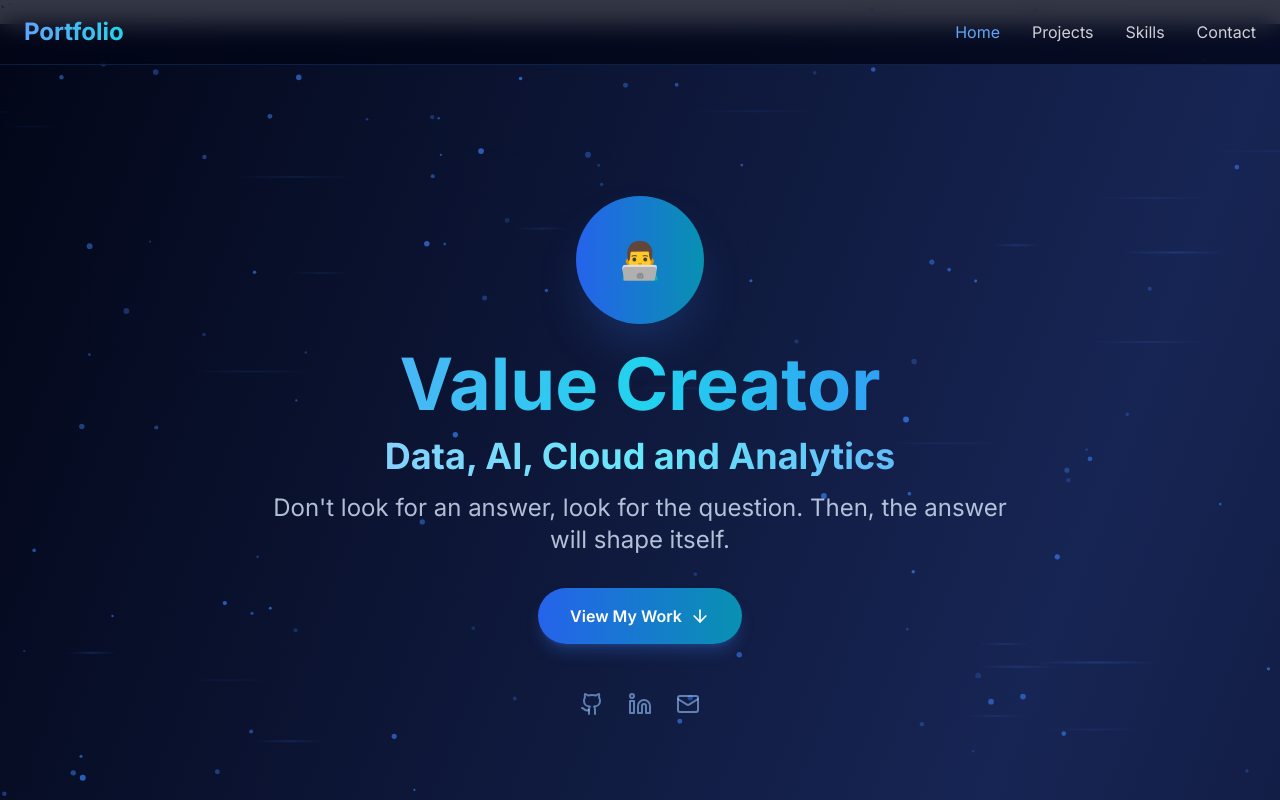
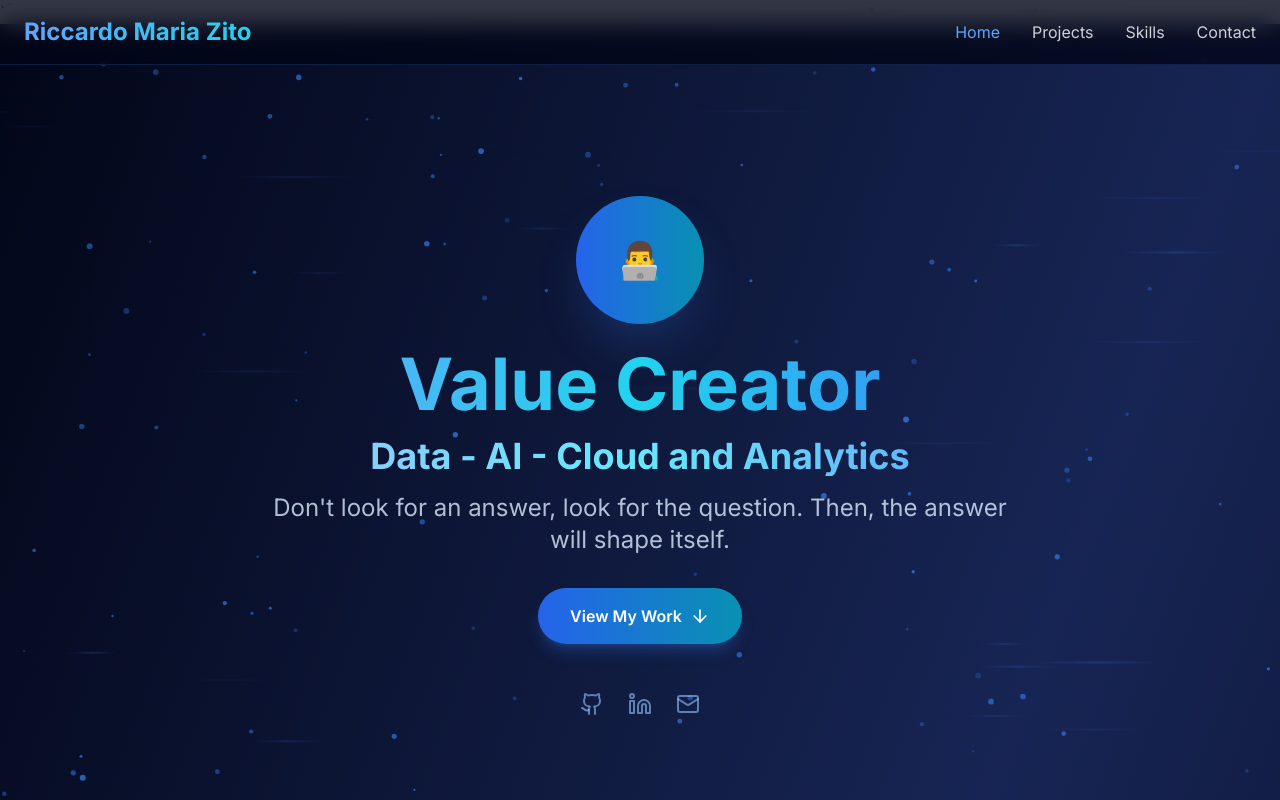
Before and after one commit to RicZit/PortfolioHomePage, a React (Create React App) app: page / in a window 1280 px wide. Shown: the top 800 px of the page. Built offline with nearby package versions, Linux system fonts and the light colour scheme.

Commit message:
Name and title edit

```diff
--- a/src/App.jsx
+++ b/src/App.jsx
@@ -262,7 +262,7 @@ const App = () => {
           <div className="max-w-7xl mx-auto px-6 py-4">
             <div className="flex justify-between items-center">
               <div className="text-2xl font-bold bg-gradient-to-r from-blue-400 to-cyan-400 bg-clip-text text-transparent">
-                Portfolio
+                Riccardo Maria Zito
               </div>
               <div className="hidden md:flex space-x-8">
                 {['home', 'projects', 'skills', 'contact'].map((section) => (
@@ -294,7 +294,7 @@ const App = () => {
                 Value Creator
               </h1>
               <h2 className="text-2xl md:text-4xl font-bold mb-4 bg-gradient-to-r from-blue-300 via-cyan-300 to-blue-400 bg-clip-text text-transparent">
-                Data, AI, Cloud and Analytics
+                Data - AI - Cloud and Analytics
               </h2>
               <p className="text-xl md:text-2xl text-blue-100/80 mb-8 max-w-3xl mx-auto">
                 Don't look for an answer, look for the question. Then, the answer will shape itself.
```
